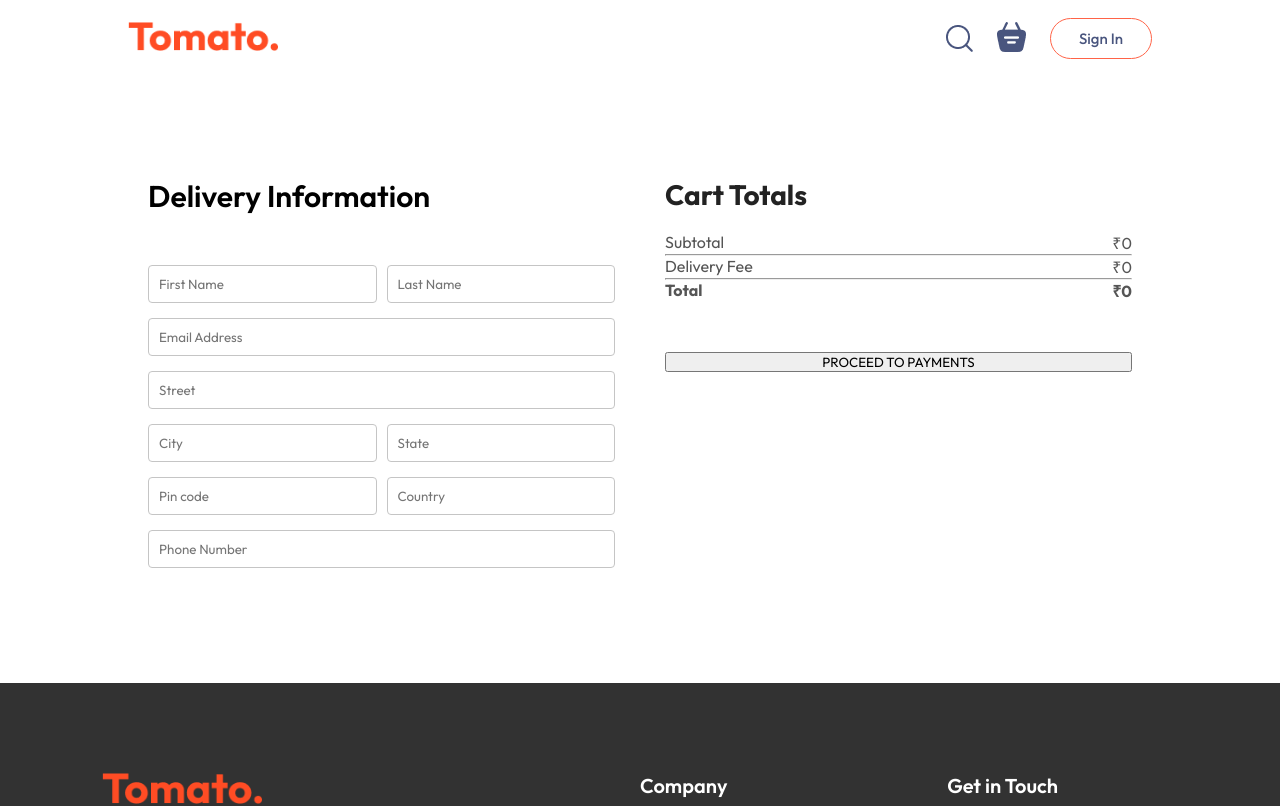
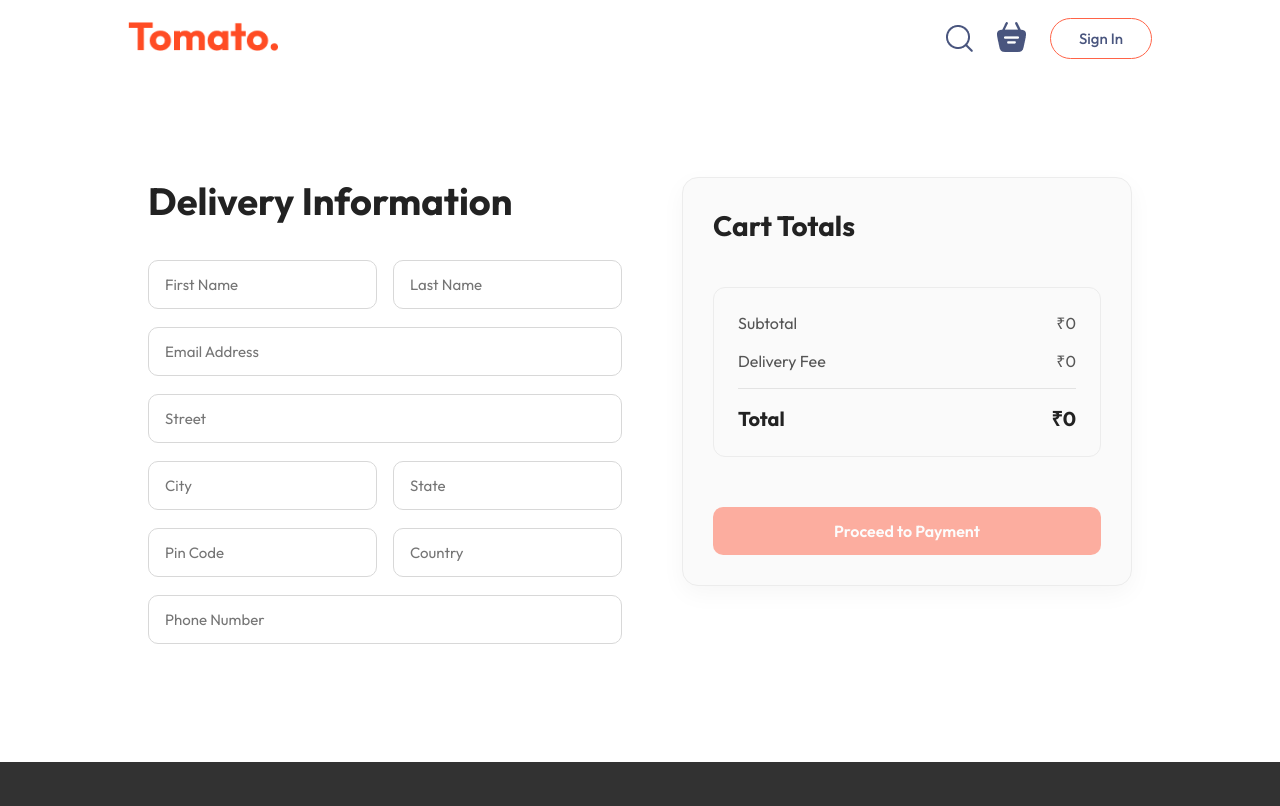
Before and after one commit to Rajashekar2202/Food_Delivery_App, a React (Vite) app: page /order in a window 1280 px wide. Shown: the top 806 px of the page. Built offline with nearby package versions, Linux system fonts and the light colour scheme.

Commit message:
home and placeorder page updated

```diff
--- a/src/pages/Home.jsx
+++ b/src/pages/Home.jsx
@@ -7,18 +7,20 @@ import FoodDisplay from "../components/FoodDisplay/FoodDisplay";
 
 const Home = () => {
   const [category, setCategory] = useState("All");
-  const handleCategoryChange = useCallback((value) => {
-    setCategory(value);
+
+  /* CATEGORY CHANGE */
+  const handleCategoryChange = useCallback((newCategory) => {
+    setCategory(newCategory);
   }, []);
 
   return (
-    <>
+    <main className="home">
       <Header onCategoryChange={handleCategoryChange} />
 
       <ExploreMenu category={category} setCategory={handleCategoryChange} />
 
       <FoodDisplay category={category} />
-    </>
+    </main>
   );
 };
 
--- a/src/pages/PlaceOrder.jsx
+++ b/src/pages/PlaceOrder.jsx
@@ -1,59 +1,107 @@
-import { useContext } from "react";
+import { useContext, useMemo } from "react";
 import "./Styles/PlaceOrder.css";
+
 import { StoreContext } from "../context/StoreContext";
 
 const PlaceOrder = () => {
   const { getTotalCartAmount } = useContext(StoreContext);
 
+  /* CART TOTALS */
   const subtotal = getTotalCartAmount();
+
   const deliveryFee = subtotal > 0 ? 2 : 0;
+
   const total = subtotal + deliveryFee;
 
+  /* FORM SUBMIT */
   const handleSubmit = (e) => {
     e.preventDefault();
+
+    console.log("Proceed to payment");
   };
+
+  /* TOTAL DETAILS */
+  const orderSummary = useMemo(
+    () => [
+      {
+        label: "Subtotal",
+        value: subtotal,
+      },
+      {
+        label: "Delivery Fee",
+        value: deliveryFee,
+      },
+    ],
+    [subtotal, deliveryFee],
+  );
 
   return (
     <form className="place-order" onSubmit={handleSubmit}>
+      {/* LEFT SECTION */}
       <section className="place-order-left">
         <h2 className="title">Delivery Information</h2>
+
+        {/* NAME */}
         <div className="multi-fields">
-          <input type="text" placeholder="First Name" />
-          <input type="text" placeholder="Last Name" />
+          <input type="text" placeholder="First Name" required />
+
+          <input type="text" placeholder="Last Name" required />
         </div>
-        <input type="text" placeholder="Email Address" />
-        <input type="text" placeholder="Street" />
+
+        {/* EMAIL */}
+        <input type="email" placeholder="Email Address" required />
+
+        {/* STREET */}
+        <input type="text" placeholder="Street" required />
+
+        {/* CITY & STATE */}
         <div className="multi-fields">
-          <input type="text" placeholder="City" />
-          <input type="text" placeholder="State" />
+          <input type="text" placeholder="City" required />
+
+          <input type="text" placeholder="State" required />
         </div>
+
+        {/* PIN & COUNTRY */}
         <div className="multi-fields">
-          <input type="text" placeholder="Pin code" />
-          <input type="text" placeholder="Country" />
+          <input type="text" placeholder="Pin Code" required />
+
+          <input type="text" placeholder="Country" required />
         </div>
-        <input type="text" placeholder="Phone Number" />
+
+        {/* PHONE */}
+        <input type="tel" placeholder="Phone Number" required />
       </section>
 
+      {/* RIGHT SECTION */}
       <aside className="place-order-right">
         <div className="cart-total">
           <h2>Cart Totals</h2>
-          <div>
-            <div className="cart-total-details">
-              <p>Subtotal</p>
-              <p>₹{subtotal}</p>
-            </div>
+
+          <div className="cart-total-box">
+            {orderSummary.map((item) => (
+              <div key={item.label} className="cart-total-details">
+                <p>{item.label}</p>
+
+                <p>₹{item.value}</p>
+              </div>
+            ))}
+
             <hr />
-            <div className="cart-total-details">
-              <p>Delivery Fee</p>
-              <p>₹{deliveryFee}</p>
-            </div>
-            <hr />
-            <div className="cart-total-details">
+
+            <div className="cart-total-details total">
               <b>Total</b>
+
               <b>₹{total}</b>
             </div>
           </div>
-          <button type="button">PROCEED TO PAYMENTS</button>
+
+          <button
+            type="submit"
+            className="payment-btn"
+            disabled={subtotal === 0}
+          >
+            Proceed to Payment
+          </button>
         </div>
       </aside>
     </form>
--- a/src/pages/Styles/PlaceOrder.css
+++ b/src/pages/Styles/PlaceOrder.css
@@ -2,50 +2,183 @@
   display: flex;
   align-items: flex-start;
   justify-content: space-between;
-  gap: 50px;
+  gap: clamp(30px, 5vw, 60px);
   margin-top: 100px;
   padding: 0 20px;
 }
+
+/* LEFT SECTION */
 .place-order-left {
   width: 100%;
-  max-width: max(30%, 500px);
+  max-width: 650px;
 }
+
+/* TITLE */
 .place-order-left .title {
-  font-size: 30px;
-  font-weight: 600;
-  margin-bottom: 50px;
+  margin-bottom: 35px;
+  font-size: clamp(28px, 3vw, 38px);
+  font-weight: 700;
+  color: #222;
 }
+
+/* INPUTS */
 .place-order-left input {
-  margin-bottom: 15px;
   width: 100%;
-  padding: 10px;
-  border: 1px solid #c5c5c5;
-  border-radius: 4px;
-  outline-color: tomato;
+  margin-bottom: 18px;
+  padding: 14px 16px;
+  border: 1px solid #d8d8d8;
+  border-radius: 10px;
+  font-size: 15px;
+  outline: none;
+  transition:
+    border-color 0.2s ease,
+    box-shadow 0.2s ease;
 }
+
+/* INPUT FOCUS */
+.place-order-left input:focus {
+  border-color: tomato;
+  box-shadow: 0 0 0 3px rgba(255, 99, 71, 0.15);
+}
+
+/* MULTI INPUTS */
 .place-order-left .multi-fields {
   display: flex;
-  gap: 10px;
+  gap: 16px;
 }
+
+/* RIGHT SECTION */
 .place-order-right {
   width: 100%;
-  max-width: max(40%, 500px);
-}
-.place-order .cart-total button {
-  margin-top: 30px;
+  max-width: 450px;
 }
 
+/* CART BOX */
+.cart-total {
+  padding: 30px;
+  border-radius: 16px;
+  background-color: #fafafa;
+  border: 1px solid #ececec;
+  box-shadow: 0 8px 24px rgba(0, 0, 0, 0.04);
+}
+
+/* HEADING */
+.cart-total h2 {
+  margin-bottom: 24px;
+  font-size: 28px;
+  color: #222;
+}
+
+/* TOTAL BOX */
+.cart-total-box {
+  display: flex;
+  flex-direction: column;
+  gap: 16px;
+}
+
+/* DETAILS */
+.cart-total-details {
+  display: flex;
+  justify-content: space-between;
+  align-items: center;
+  font-size: 16px;
+  color: #555;
+}
+
+/* TOTAL */
+.cart-total-details.total {
+  font-size: 20px;
+  color: #222;
+}
+
+/* DIVIDER */
+.cart-total hr {
+  border: none;
+  height: 1px;
+  background-color: #e3e3e3;
+}
+
+/* BUTTON */
+.payment-btn {
+  width: 100%;
+  margin-top: 30px;
+  padding: 14px;
+  border: none;
+  border-radius: 10px;
+  background-color: tomato;
+  color: white;
+  font-size: 16px;
+  font-weight: 600;
+  cursor: pointer;
+  transition:
+    background-color 0.2s ease,
+    transform 0.2s ease;
+}
+
+/* BUTTON HOVER */
+.payment-btn:hover {
+  background-color: #e14b22;
+  transform: translateY(-2px);
+}
+
+/* BUTTON ACTIVE */
+.payment-btn:active {
+  transform: scale(0.98);
+}
+
+/* BUTTON DISABLED */
+.payment-btn:disabled {
+  opacity: 0.5;
+  cursor: not-allowed;
+}
+
+/* TABLET */
 @media (max-width: 900px) {
   .place-order {
     flex-direction: column;
-    gap: 30px;
+    gap: 40px;
   }
+
   .place-order-left,
   .place-order-right {
     max-width: 100%;
   }
+
+  .cart-total {
+    width: 100%;
+  }
+}
+
+/* MOBILE */
+@media (max-width: 600px) {
+  .place-order {
+    margin-top: 60px;
+    padding: 0 14px;
+  }
+
   .place-order-left .title {
-    margin-bottom: 30px;
+    margin-bottom: 25px;
     text-align: center;
   }
+
+  .place-order-left .multi-fields {
+    flex-direction: column;
+    gap: 0;
+  }
+
+  .place-order-left input {
+    padding: 12px 14px;
+  }
+
+  .cart-total {
+    padding: 22px;
+  }
+
+  .cart-total h2 {
+    font-size: 24px;
+  }
+
+  .payment-btn {
+    padding: 13px;
+  }
 }
```
